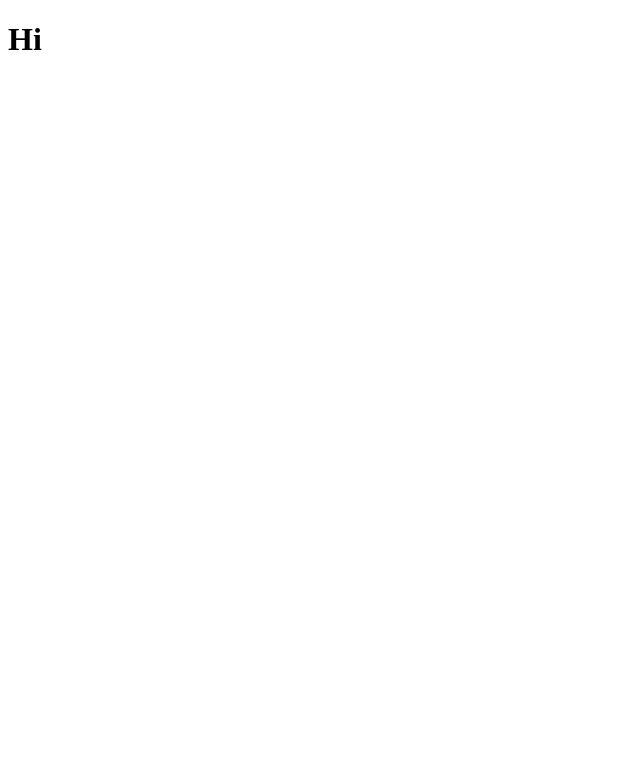
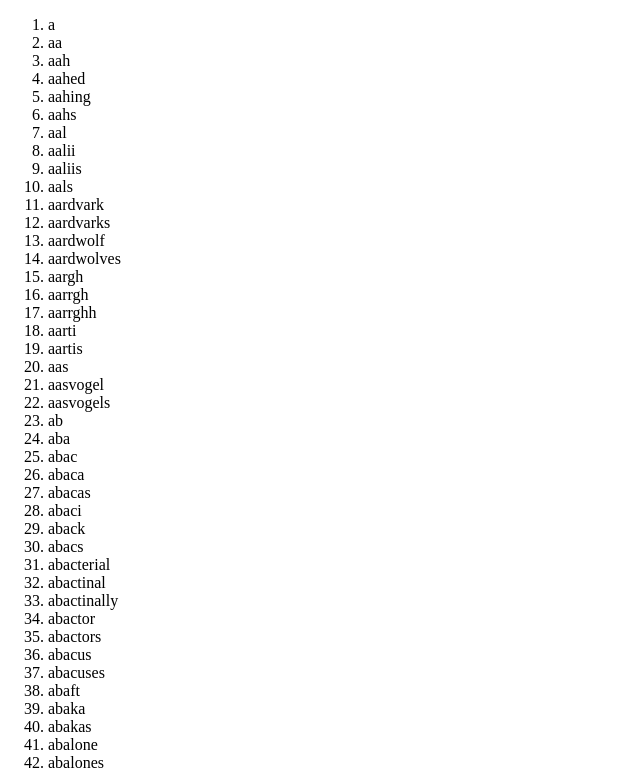
Before and after one commit to alchemy-fullstack-js-winter-2019/redux-words, a React app: page / in a window 1280 px wide. Shown: the top 772 px of the page, without its empty margins (0-640 px from the left). Built offline with nearby package versions, Linux system fonts and the light colour scheme.

Commit message:
1000 words rendering

```diff
--- a/src/components/app/App.js
+++ b/src/components/app/App.js
@@ -1,5 +1,6 @@
 import React from 'react';
+import TopWords from '../../containers/words/TopWords';
 
 export default function App() {
-  return <h1>Hi</h1>
+  return <TopWords />;
 }
--- /dev/null
+++ b/src/components/words/Words.js
@@ -0,0 +1,18 @@
+import React, { PureComponent } from 'react';
+import PropTypes from 'prop-types';
+
+export default class Words extends PureComponent {
+    static propTypes = {
+      words: PropTypes.array.isRequired
+    };
+    render() {
+      const wordList = this.props.words.map((word, i) => {
+        return <li key={i}>{word}</li>;
+      });
+      return (
+        <ol>
+          {wordList}
+        </ol>
+      );
+    }
+}
--- /dev/null
+++ b/src/containers/words/TopWords.js
@@ -0,0 +1,11 @@
+import { connect } from 'react-redux';
+import Words from '../../components/words/Words';
+import { getFirstWords } from '../../selectors/words';
+
+const mapStateToProps = state => ({
+  words: getFirstWords(state, 1000)
+});
+
+export default connect(
+  mapStateToProps
+)(Words);
--- /dev/null
+++ b/src/reducers/index.js
@@ -0,0 +1,6 @@
+import { combineReducers } from 'redux';
+import words from './words';
+
+export default combineReducers({
+  words
+});
--- /dev/null
+++ b/src/reducers/words.js
@@ -0,0 +1,9 @@
+import dictionary from '../fixtures/words.json';
+
+const initialState = {
+  dictionary
+};
+
+export default function reducer(state = initialState, action) {
+  return state;
+}
--- a/src/selectors/words.js
+++ b/src/selectors/words.js
@@ -1,11 +1,11 @@
-function selectorPerformance(fn) {
+export function selectorPerformance(fn) {
   const start = performance.now();
   const results = fn();
   console.log('PERFORMANCE', performance.now() - start);
   return results;
 }
 
-function badSelector(words, searchTerm) {
+export function badSelector(words, searchTerm) {
   const filtered = [];
   for(let j = 0; j < words.length; j++) {
     if(!filtered.some(w => w === words[j]) && words[j].includes(searchTerm)) {
@@ -14,3 +14,12 @@ function badSelector(words, searchTerm) {
   }
   return filtered;
 }
+
+export const getWords = state => {
+  return state.words.dictionary;
+};
+
+export const getFirstWords = (state, numberOfWords) => {
+  const words = getWords(state);
+  return words.slice(0, numberOfWords);
+};
--- a/src/store.js
+++ b/src/store.js
@@ -1,3 +1,7 @@
 import { createStore } from 'redux';
+import reducer from './reducers';
 
-export default createStore(() => ({}));
+export default createStore(
+  reducer,
+  window.__REDUX_DEVTOOLS_EXTENSION__ && window.__REDUX_DEVTOOLS_EXTENSION__()
+);
```
Also changed, not shown: 1 other file (tests, documents, lock files or other folders).
